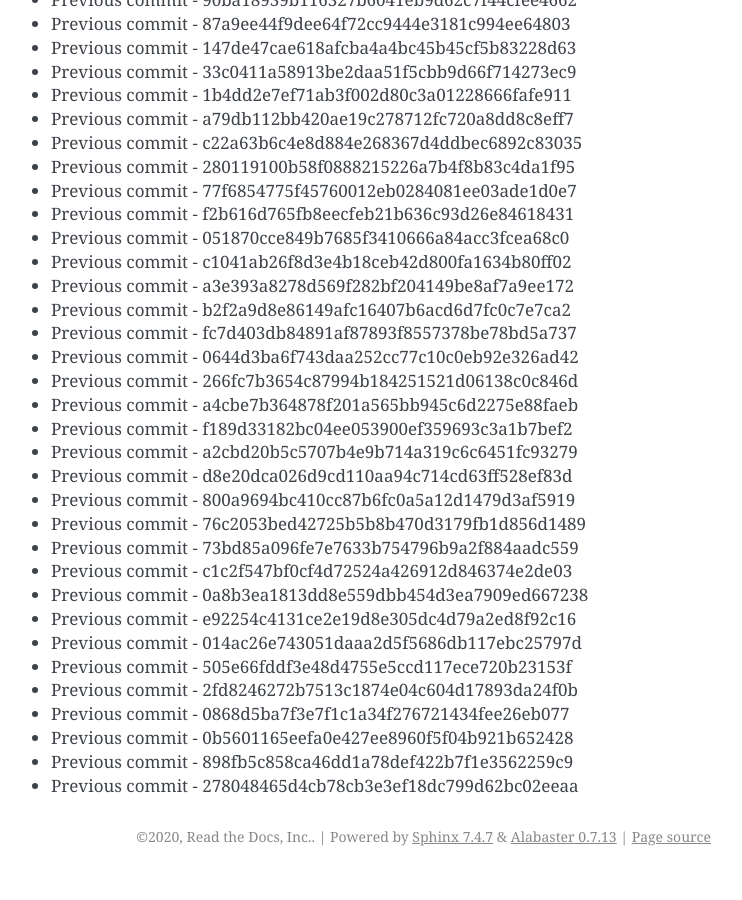
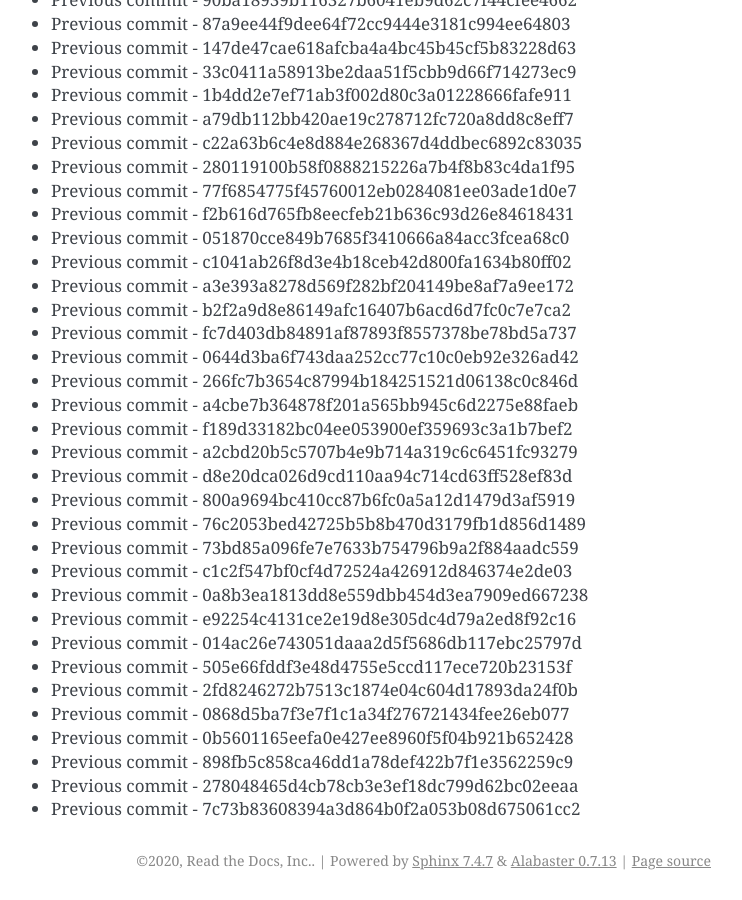
Before and after one commit to readthedocs/rtd-git-stresstest, a Sphinx documentation site: the page built from docs/updates.rst, in a window 1280 px wide and 900 px high, scrolled down 66763 px. Shown: the whole window, without its empty margins (399-1141 px from the left). Built offline with Sphinx 7.4.7, drawn with Linux system fonts in a browser that asks for light colours; before the commit the page ends 67639 px from its top, so only the background shows below that.

Commit message:
Generating commit from previous: 7c73b83608394a3d864b0f2a053b08d675061cc2

```diff
--- a/docs/updates.rst
+++ b/docs/updates.rst
@@ -2837,3 +2837,4 @@ It can be tested for any performance characteristics.
 * Previous commit - 0b5601165eefa0e427ee8960f5f04b921b652428
 * Previous commit - 898fb5c858ca46dd1a78def422b7f1e3562259c9
 * Previous commit - 278048465d4cb78cb3e3ef18dc799d62bc02eeaa
+* Previous commit - 7c73b83608394a3d864b0f2a053b08d675061cc2
```
